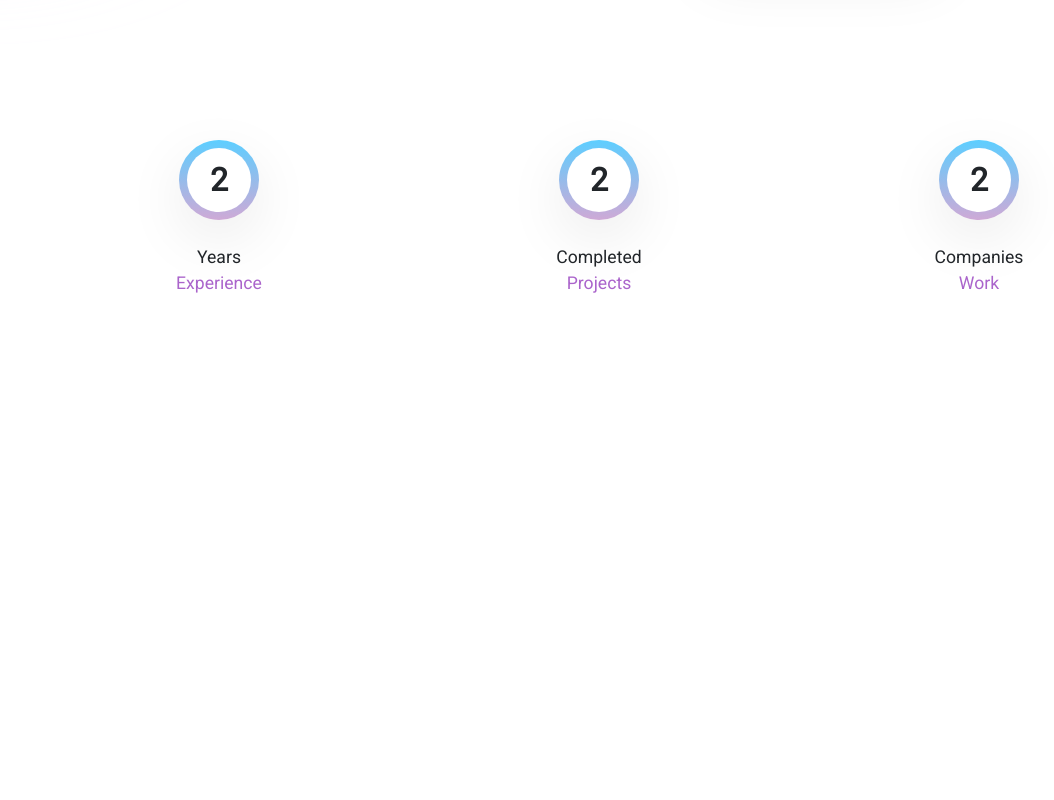
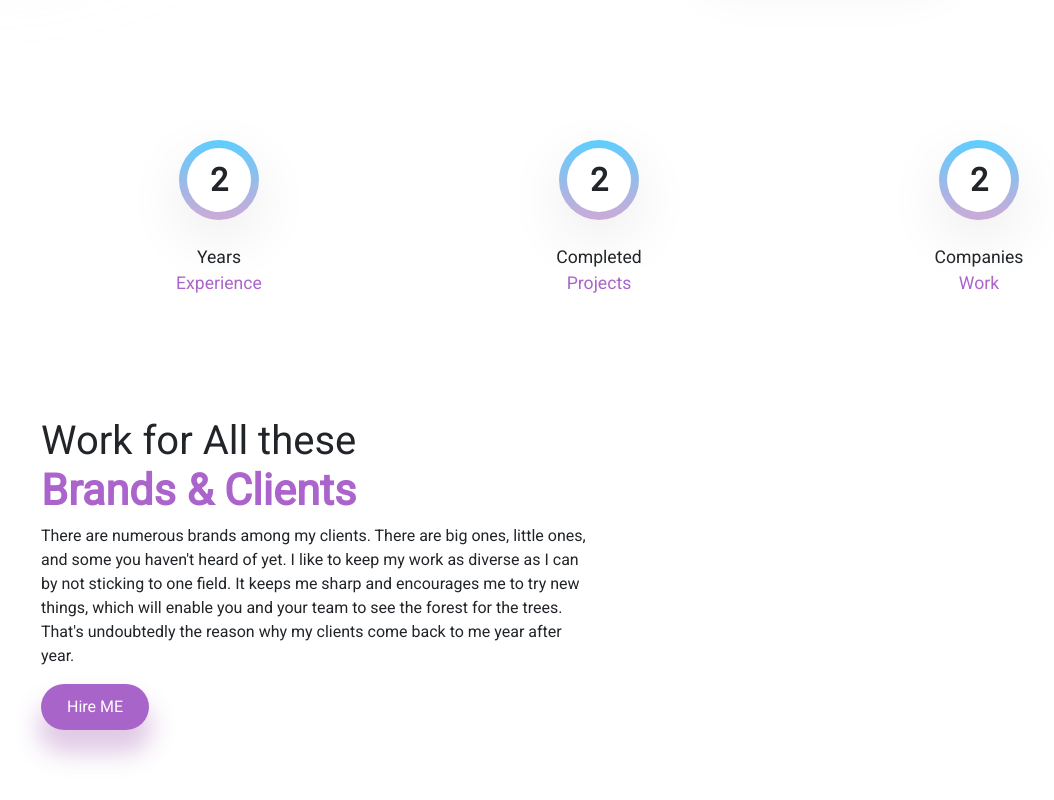
Before and after one commit to oppong-josephh/my-portfolio, a React (Create React App) app: page / in a window 1280 px wide. Shown: the part 1353-2153 px from the top of the page, without its empty margins (41-1095 px from the left). Before the commit the page ends 1890 px from the top, so only its background shows below. Built offline with nearby package versions, Linux system fonts and the light colour scheme; a web font is replaced by a local one.

Commit message:
work-page updated

```diff
--- a/src/App.js
+++ b/src/App.js
@@ -5,6 +5,7 @@ import Navbar from './components/Navbar/Navbar';
 import Home from './components/Home/Home';
 import Service from './components/Service/Service';
 import Experience from './components/Experience/Experience';
+import Work from './Work';
 
 const App = () => {
   return (
@@ -13,6 +14,7 @@ const App = () => {
       <Home />
       <Service />
       <Experience />
+      <Work />
     </>
   )
 }
--- a/src/Work.jsx
+++ b/src/Work.jsx
@@ -1,9 +1,31 @@
-import React from 'react'
+import React from "react";
+import { Container } from "react-bootstrap";
 
 const Work = () => {
   return (
-    <div>Work</div>
-  )
-}
+    <Container>
+      <div className="row">
+        <div className="col-md-6">
+          <div className="fantastic">
+            <h1 className="">
+              Work for All these <br /> <span>Brands & Clients</span>
+            </h1>
+            <p>
+              There are numerous brands among my clients. There are big ones,
+              little ones, and some you haven't heard of yet. I like to keep my
+              work as diverse as I can by not sticking to one field. It keeps me
+              sharp and encourages me to try new things, which will enable you
+              and your team to see the forest for the trees. That's undoubtedly
+              the reason why my clients come back to me year after year.
+            </p>
+            <button type="button">Hire ME</button>
+          </div>
+        </div>
 
-export default Work
+        <div className="col-md-6"></div>
+      </div>
+    </Container>
+  );
+};
+
+export default Work;
--- a/src/components/Experience/Experience.css
+++ b/src/components/Experience/Experience.css
@@ -1,6 +1,6 @@
 .experience{
     margin-top: 10rem;
-    margin-bottom: 30vh;
+    margin-bottom: 15vh;
 }
 .achievement {
     display: flex;
```
